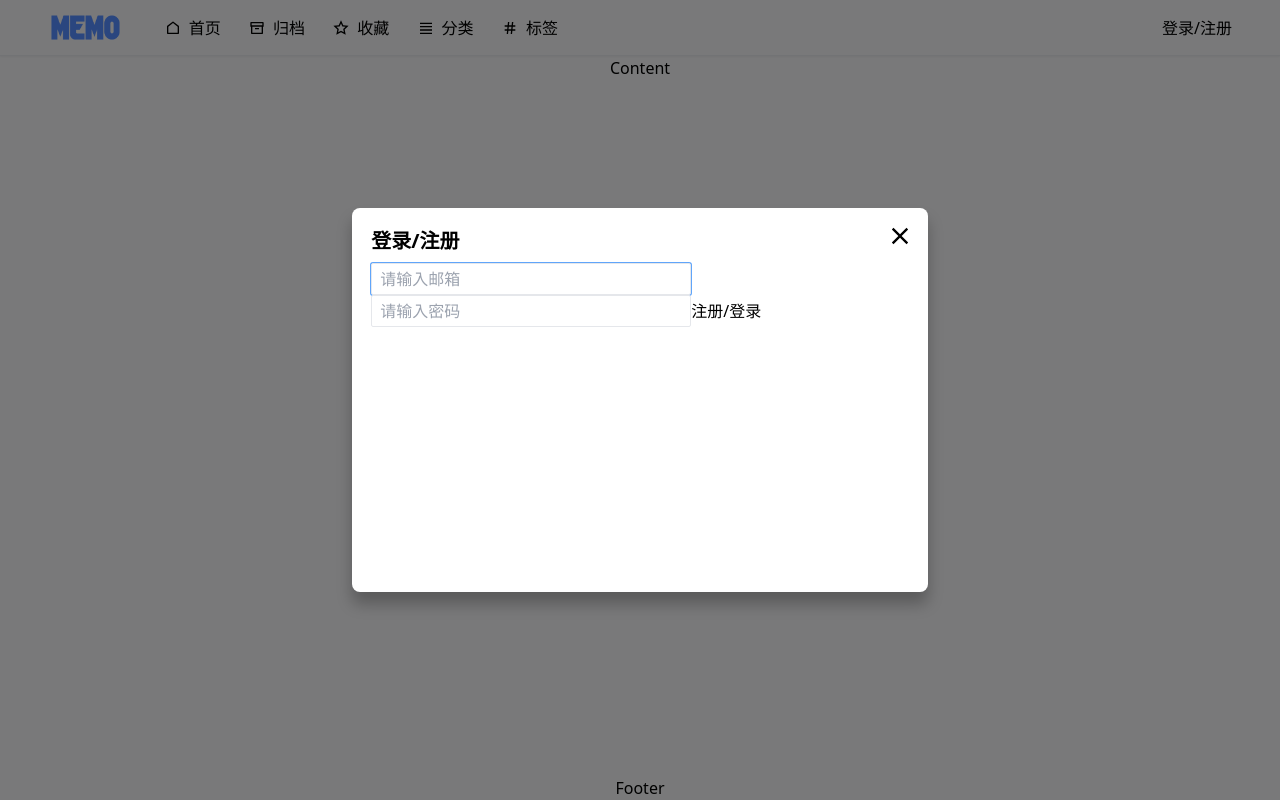
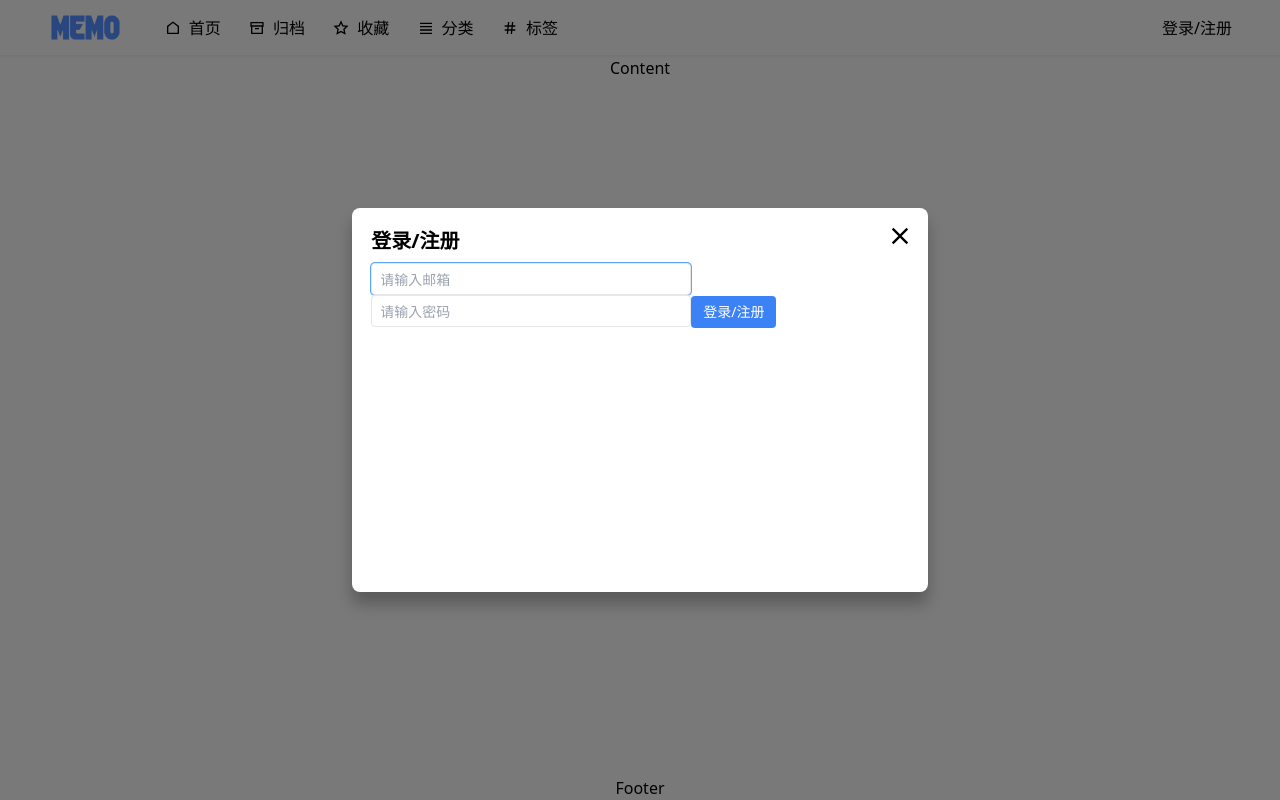
Before and after one commit to lorzzn/jianji-web, a React (Vite) app: page / in a window 1280 px wide. Both pictures are taken after a click on the button "登录/注册". Built offline with nearby package versions, Linux system fonts and the light colour scheme; no server answers.

Commit message:
update: 封装按钮组件
reason: 无

```diff
--- a/package.json
+++ b/package.json
@@ -14,6 +14,7 @@
     "@remixicon/react": "^4.1.1",
     "autoprefixer": "^10.4.17",
     "axios": "^1.6.7",
+    "class-variance-authority": "^0.7.0",
     "classnames": "^2.5.1",
     "lodash": "^4.17.21",
     "mobx": "^6.12.0",
@@ -26,6 +27,7 @@
     "react-responsive-modal": "^6.4.2",
     "sass": "^1.70.0",
     "sass-loader": "^14.0.0",
+    "tailwind-merge": "^2.2.1",
     "yup": "^1.3.3"
   },
   "devDependencies": {
--- a/src/components/LoginDialog/LoginDialog.tsx
+++ b/src/components/LoginDialog/LoginDialog.tsx
@@ -7,6 +7,7 @@ import classNames from "classnames"
 import styles from './index.module.scss'
 import ZInput from "../ZInput/ZInput"
 import { useForm } from "react-hook-form"
+import ZButton from "../ZButton/ZButton"
 
 interface ILoginFormData {
   email: string
@@ -52,7 +53,7 @@ const LoginDialog:FC = () => {
         <ZInput placeholder="请输入密码" {...register("password")}/>
         {/* <ZInput /> */}
 
-        <button type="submit">注册/登录</button>
+        <ZButton >登录/注册</ZButton>
       </ZForm>
 
     </div>
--- /dev/null
+++ b/src/components/ZButton/ZButton.tsx
@@ -0,0 +1,48 @@
+import { cva, type VariantProps } from "class-variance-authority"
+import classNames from "classnames"
+import { FC } from "react"
+import { twMerge } from "tailwind-merge"
+
+interface ZButtonProps extends React.ButtonHTMLAttributes<HTMLButtonElement>, VariantProps<typeof buttonVariants> {}
+
+const buttonVariants = cva(
+  classNames('inline-flex items-center justify-center disabled:opacity-50'),
+  {
+    variants: {
+      variant: {
+        primary: classNames('bg-blue-500 text-white hover:bg-blue-600 active:bg-blue-700 transition'),
+        success: classNames('bg-green-500 text-white hover:bg-green-600 active:bg-green-700 transition'),
+        danger: classNames('bg-red-500 text-white hover:bg-red-600 active:bg-red-700 transition'),
+      },
+      scale: {
+        small: classNames('h-6 px-3 text-xs'),
+        middle: classNames('h-8 px-3 text-sm'),
+        large: classNames('h-10 px-5 text-[1rem]'),
+      },
+      shape: {
+        round: classNames('rounded-full'),
+        square: classNames('rounded-s rounded-e'),
+      },
+    },
+    defaultVariants: {
+      variant: 'primary',
+      scale: 'middle',
+      shape: "square",
+    },
+  }
+)
+
+const ZButton:FC<ZButtonProps> = ({ className, variant, scale, shape, children, ...restProps }) => {
+  return (
+    <button
+      className={twMerge(
+        classNames(buttonVariants({ variant, scale, shape, className }))
+      )}
+      {...restProps}
+    >
+      {children}
+    </button>
+  )
+}
+
+export default ZButton
--- a/src/components/ZInput/ZInput.tsx
+++ b/src/components/ZInput/ZInput.tsx
@@ -1,14 +1,44 @@
 import classNames from "classnames"
 import { ForwardRefRenderFunction, forwardRef } from "react"
-import styles from './index.module.scss'
+import { VariantProps, cva } from "class-variance-authority"
+import { twMerge } from "tailwind-merge"
 
-export interface ZInputProps extends React.DetailedHTMLProps<React.InputHTMLAttributes<HTMLInputElement>, HTMLInputElement> {}
+interface ZInputProps extends React.InputHTMLAttributes<HTMLInputElement>, VariantProps<typeof inputVariant> {}
 
-const ZInput:ForwardRefRenderFunction<HTMLInputElement, ZInputProps> = ({ className, ...restProps }, ref) => {
+const inputVariant = cva(
+  classNames('border outline-none disabled:ring-0 hover:ring-1 transition-shadow duration-200'),
+  {
+    variants: {
+      variant: {
+        primary: classNames('hover:ring-blue-200 focus:ring-1 focus:ring-blue-400'),
+        success: classNames('hover:ring-green-200 focus:ring-1 focus:ring-green-400'),
+        danger: classNames('hover:ring-red-200 focus:ring-1 focus:ring-red-400'),
+      },
+      scale: {
+        small: classNames('w-80 h-6 px-2 text-xs'),
+        middle: classNames('w-80 h-8 px-2 text-sm'),
+        large: classNames('w-80 h-10 px-3 text-[1rem]'),
+      },
+      shape: {
+        round: classNames('rounded-full px-4'),
+        square: classNames('rounded-e rounded-s'),
+      },
+    },
+    defaultVariants: {
+      variant: "primary",
+      scale: "middle",
+      shape: "square"
+    }
+  }
+)
+
+const ZInput:ForwardRefRenderFunction<HTMLInputElement, ZInputProps> = ({ className, variant, scale, shape, ...restProps }, ref) => {
 
   return <input
     ref={ref}
-    className={classNames("w-80 h-8 border rounded-sm outline-none px-2 hover:ring-1 hover:ring-blue-200 focus:ring-1 focus:ring-blue-400 transition-shadow duration-200", styles.zInput, className)}
+    className={twMerge(
+      classNames(inputVariant({ variant, scale, shape, className }))
+    )}
     {...restProps}
   />
 }
--- a/src/index.css
+++ b/src/index.css
@@ -2,3 +2,7 @@
 @tailwind components;
 @tailwind utilities;
 /* @tailwind variants; */
+
+:focus {
+  outline: none;
+}
```
Also changed, not shown: src/components/ZInput/index.module.scss (deleted), 1 other file (tests, documents, lock files or other folders).
